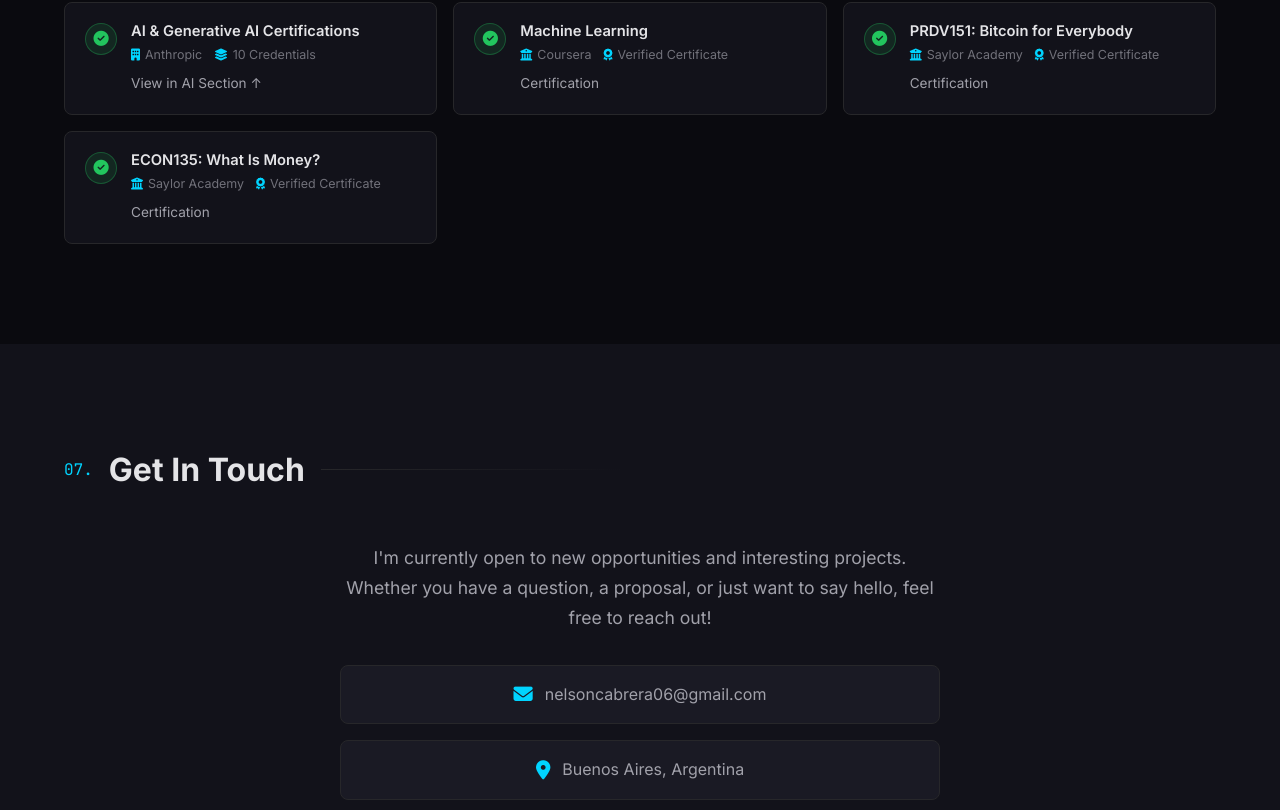
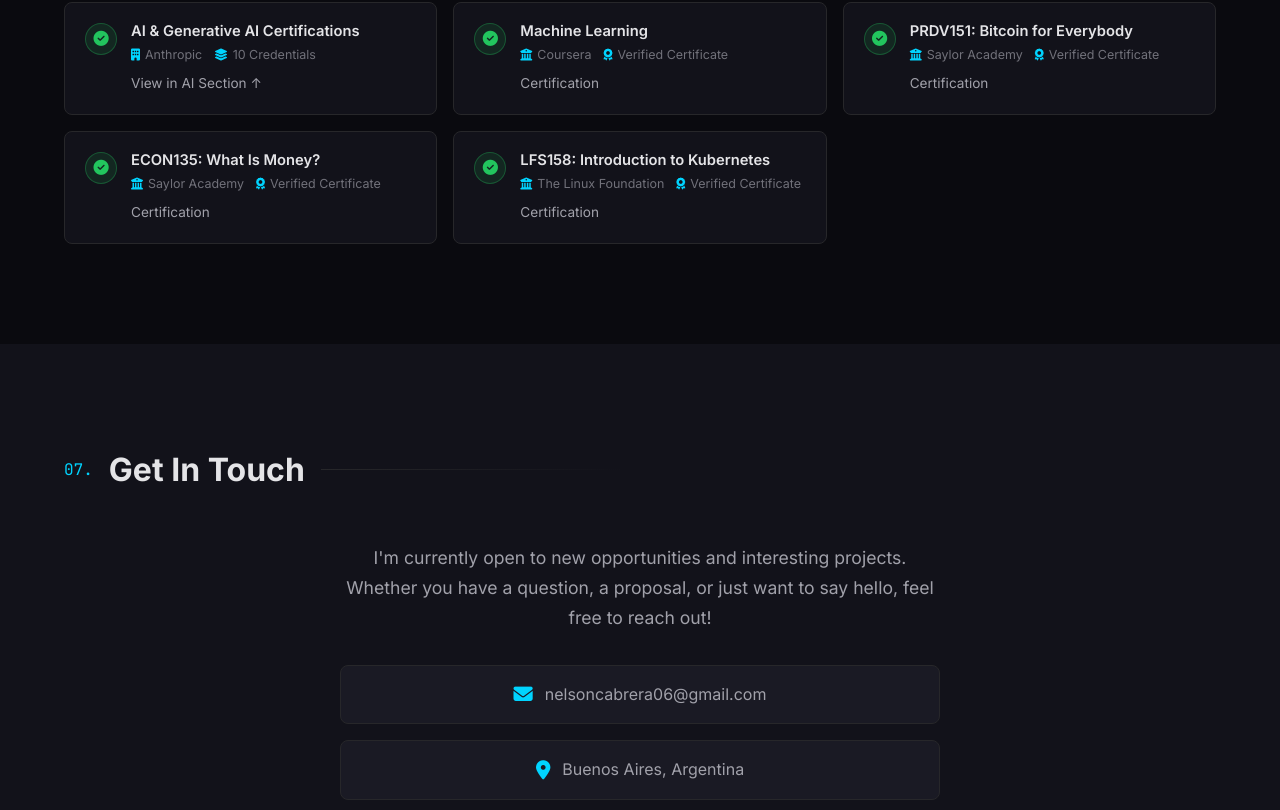
Before and after one commit to nelsoncabrera06/my-portfolio, a plain HTML site: page index.html in a window 1280 px wide. Shown: the part 7437-8247 px from the top of the page. Drawn offline with nearby package versions, Linux system fonts and the light colour scheme.

Commit message:
LSF158 Kubernetes certification

```diff
--- a/index.html
+++ b/index.html
@@ -1141,6 +1141,22 @@
                             <a href="https://learn.saylor.org/pluginfile.php/1/tool_certificate/issues/1759260044/1291364665NC.pdf" target="_blank" rel="noopener noreferrer" class="ai-cert-link">Certification</a>
                         </div>
                     </div>
+
+                    <!-- Introduction to Kubernetes -->
+                    <div class="ai-cert-card">
+                        <div class="ai-cert-status">
+                            <i class="fas fa-circle-check"></i>
+                        </div>
+                        <div class="ai-cert-details">
+                            <h4 class="ai-cert-name">LFS158: Introduction to Kubernetes</h4>
+                            <p class="ai-cert-meta">
+                                <span class="ai-cert-org"><i class="fas fa-university"></i> The Linux Foundation</span>
+                                <span class="ai-cert-date"><i class="fas fa-award"></i> Verified Certificate</span>
+                            </p>
+                            <a href="assets/certificates/lfs158-introduction-to-kubernetes.pdf" target="_blank" rel="noopener noreferrer" class="ai-cert-link">Certification</a>
+                        </div>
+                    </div>
+
                 </div>
             </div>
         </div>
```
Also changed, not shown: 2 other files.
